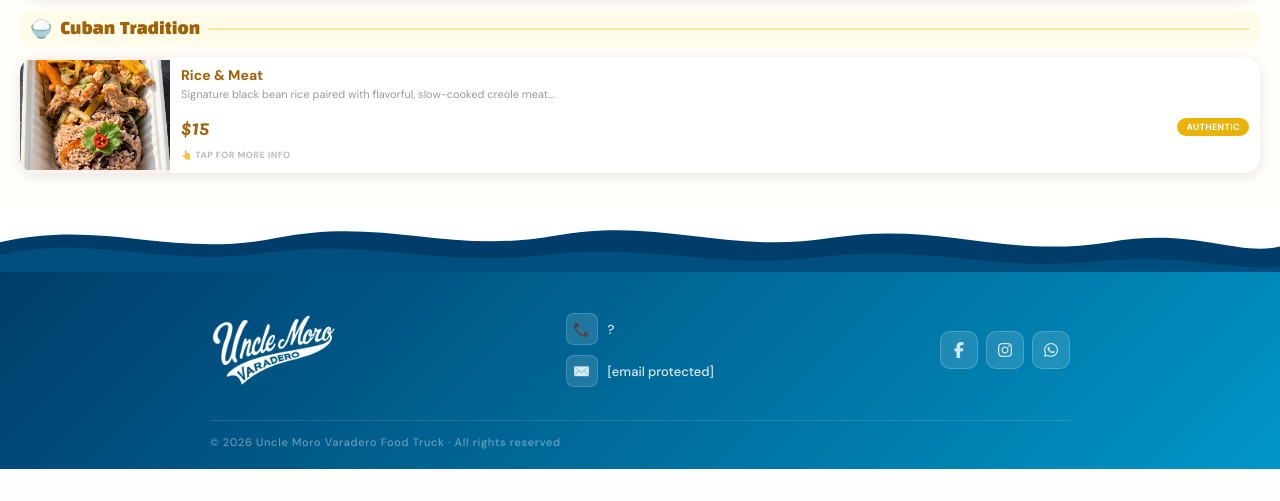
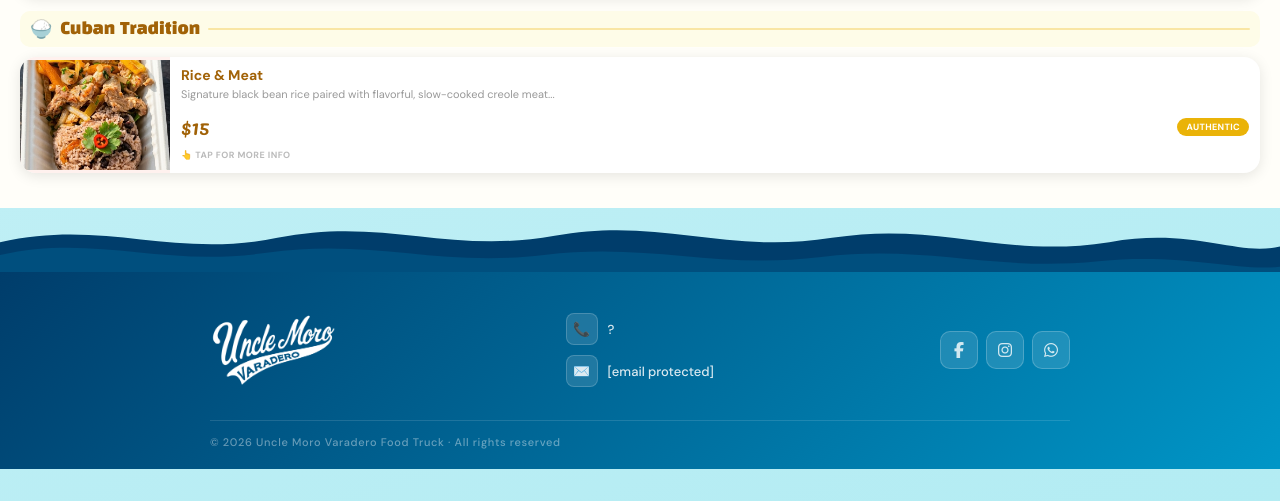
Before and after one commit to ThalyThaly25/menu-foodtruck, a FastAPI app: page / in a window 1280 px wide. Shown: the part 1947-2448 px from the top of the page. Before the commit the page ends 2416 px from the top, so only its background shows below. Run offline with FastAPI, Linux system fonts and the light colour scheme.

Commit message:
Refactor footer CSS for improved structure and styles

```diff
--- a/static/css/footer.css
+++ b/static/css/footer.css
@@ -14,8 +14,8 @@ html {
 body {
   font-family: 'DM Sans', sans-serif;
   background: linear-gradient(160deg, #e0f7fa 0%, #b3ecf3 100%);
-  min-height: 100vh;
-  display: contents;
+  min-height: 100dvh;
+  display: flex;
   flex-direction: column;
   justify-content: flex-end;
 }
```
